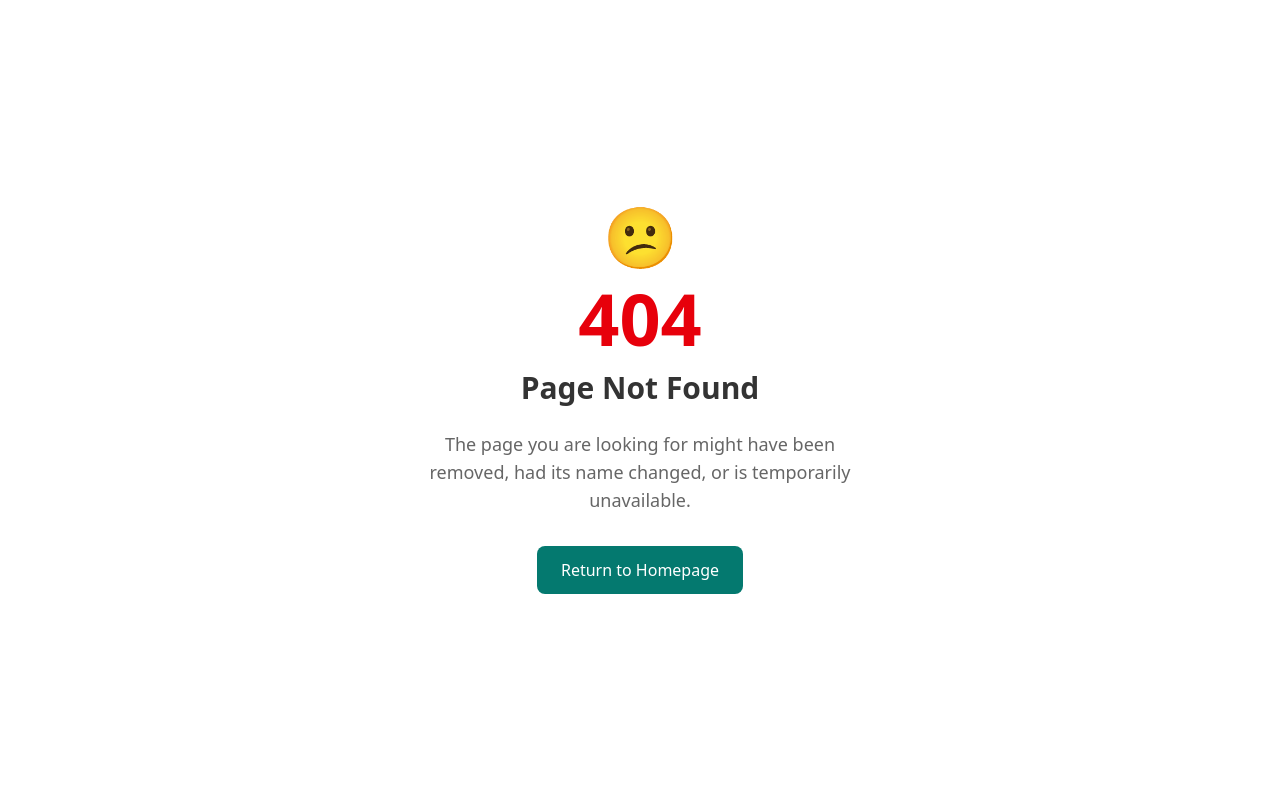
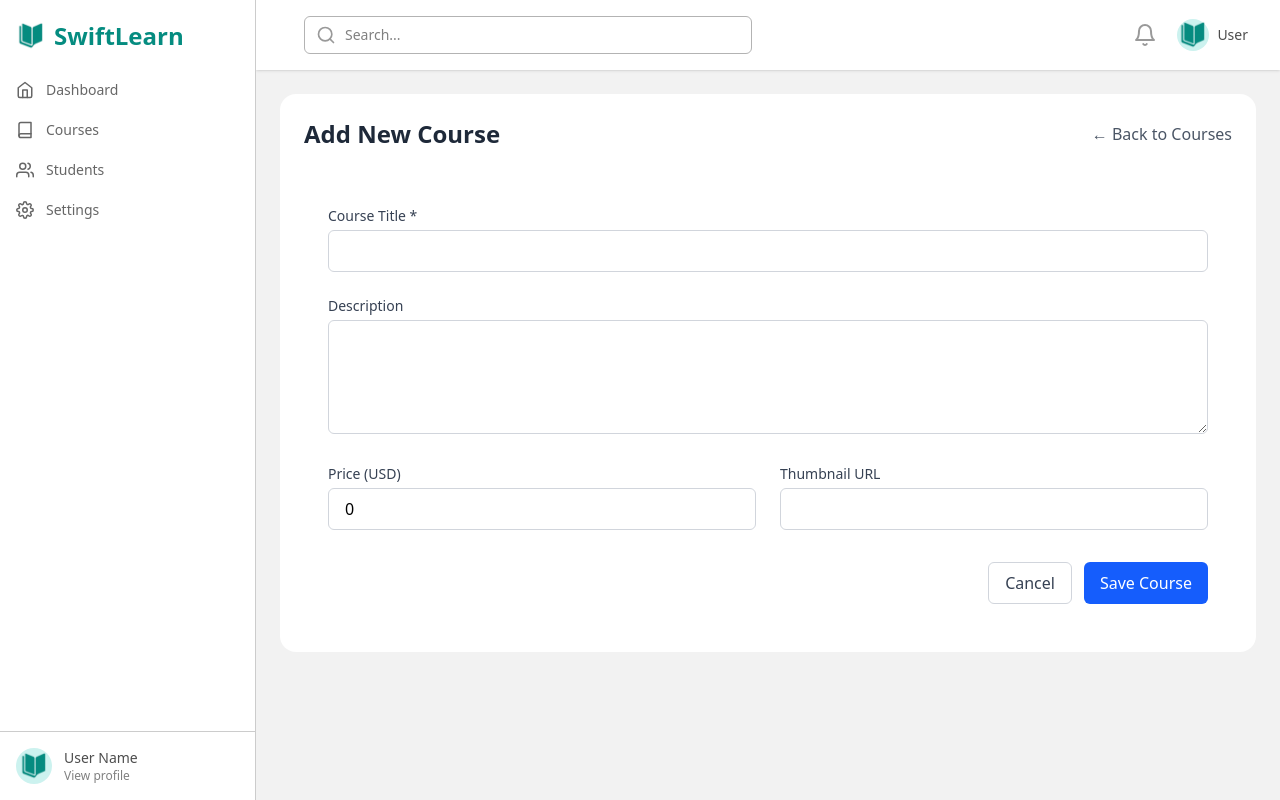
Before and after one commit to kobirul5/Swift-Learn, a Next.js app: page /dashboard/courses/create-course in a window 1280 px wide. Before the commit this address had no page. Built offline with nearby package versions, Linux system fonts and the light colour scheme; no server answers.

Commit message:
added create course page and fixed type issue in courses

```diff
--- /dev/null
+++ b/src/app/dashboard/courses/create-course/page.tsx
@@ -0,0 +1,173 @@
+'use client';
+
+import { useState } from 'react';
+import { useRouter } from 'next/navigation';
+
+
+export default function AddCoursePage() {
+  const router = useRouter();
+  const [course, setCourse] = useState({
+    title: '',
+    description: '',
+    price: 0,
+    thumbnail: '',
+  });
+  const [isSubmitting, setIsSubmitting] = useState(false);
+  const [error, setError] = useState('');
+
+  const handleSubmit = async (e: React.FormEvent) => {
+    e.preventDefault();
+    setIsSubmitting(true);
+    setError('');
+
+    try {
+      // In a real app, you would call your API here
+      const response = await fetch('/api/courses', {
+        method: 'POST',
+        headers: {
+          'Content-Type': 'application/json',
+        },
+        body: JSON.stringify(course),
+      });
+
+      if (!response.ok) {
+        throw new Error('Failed to create course');
+      }
+
+      router.push('/dashboard/courses');
+    } catch (err) {
+      setError(err instanceof Error ? err.message : 'Something went wrong');
+    } finally {
+      setIsSubmitting(false);
+    }
+  };
+
+  const handleChange = (e: React.ChangeEvent<HTMLInputElement | HTMLTextAreaElement>) => {
+    const { name, value } = e.target;
+    setCourse(prev => ({
+      ...prev,
+      [name]: name === 'price' ? Number(value) : value,
+    }));
+  };
+
+  return (
+    <div className="p-6 bg-white  mx-auto rounded-2xl">
+      <div className="flex justify-between items-center mb-8">
+        <h1 className="text-2xl font-bold text-gray-800">Add New Course</h1>
+        <button
+          onClick={() => router.back()}
+          className="text-gray-600 hover:text-gray-800"
+        >
+          ← Back to Courses
+        </button>
+      </div>
+
+      <form onSubmit={handleSubmit} className=" p-6">
+        {error && (
+          <div className="mb-4 p-3 bg-red-100 text-red-700 rounded-md">
+            {error}
+          </div>
+        )}
+
+        <div className="grid grid-cols-1 gap-6">
+          <div>
+            <label htmlFor="title" className="block text-sm font-medium text-gray-700 mb-1">
+              Course Title *
+            </label>
+            <input
+              type="text"
+              id="title"
+              name="title"
+              value={course.title}
+              onChange={handleChange}
+              required
+              className="w-full px-4 py-2 border border-gray-300 rounded-md focus:ring-blue-500 focus:border-blue-500"
+            />
+          </div>
+
+          <div>
+            <label htmlFor="description" className="block text-sm font-medium text-gray-700 mb-1">
+              Description
+            </label>
+            <textarea
+              id="description"
+              name="description"
+              value={course.description}
+              onChange={handleChange}
+              rows={4}
+              className="w-full px-4 py-2 border border-gray-300 rounded-md focus:ring-blue-500 focus:border-blue-500"
+            />
+          </div>
+
+          <div className="grid grid-cols-1 md:grid-cols-2 gap-6">
+            <div>
+              <label htmlFor="price" className="block text-sm font-medium text-gray-700 mb-1">
+                Price (USD)
+              </label>
+              <input
+                type="number"
+                id="price"
+                name="price"
+                value={course.price}
+                onChange={handleChange}
+                min="0"
+                step="0.01"
+                className="w-full px-4 py-2 border border-gray-300 rounded-md focus:ring-blue-500 focus:border-blue-500"
+              />
+            </div>
+
+            <div>
+              <label htmlFor="thumbnail" className="block text-sm font-medium text-gray-700 mb-1">
+                Thumbnail URL
+              </label>
+              <input
+                type="url"
+                id="thumbnail"
+                name="thumbnail"
+                value={course.thumbnail}
+                onChange={handleChange}
+                className="w-full px-4 py-2 border border-gray-300 rounded-md focus:ring-blue-500 focus:border-blue-500"
+              />
+            </div>
+          </div>
+
+          {/* Image preview */}
+          {course.thumbnail && (
+            <div>
+              <label className="block text-sm font-medium text-gray-700 mb-1">
+                Thumbnail Preview
+              </label>
+              <div className="w-full  bg-gray-100 rounded-md overflow-hidden">
+                <img
+                  src={course.thumbnail}
+                  alt="Course thumbnail preview"
+                  className="w-full h-full object-cover"
+                  onError={(e) => {
+                    (e.target as HTMLImageElement).style.display = 'none';
+                  }}
+                />
+              </div>
+            </div>
+          )}
+        </div>
+
+        <div className="mt-8 flex justify-end space-x-3">
+          <button
+            type="button"
+            onClick={() => router.back()}
+            className="px-4 py-2 border border-gray-300 rounded-md text-gray-700 hover:bg-gray-50"
+          >
+            Cancel
+          </button>
+          <button
+            type="submit"
+            disabled={isSubmitting}
+            className={`px-4 py-2 rounded-md text-white ${isSubmitting ? 'bg-blue-400' : 'bg-blue-600 hover:bg-blue-700'}`}
+          >
+            {isSubmitting ? 'Saving...' : 'Save Course'}
+          </button>
+        </div>
+      </form>
+    </div>
+  );
+}
--- a/src/app/dashboard/courses/page.tsx
+++ b/src/app/dashboard/courses/page.tsx
@@ -30,7 +30,7 @@ const Courses = () => {
             <option>Archived</option>
           </select>
           <div>
-            <Link href='/dashboard/course/createCourse' className='btn' > Add Course</Link>
+            <Link href='/dashboard/courses/create-course' className='btn' > Add Course</Link>
           </div>
         </div>
       </div>
--- a/src/type/course.interface.ts
+++ b/src/type/course.interface.ts
@@ -10,6 +10,7 @@
 // }
 
 export interface ICourse {
+  _id:string
   title: string;
   description?: string;
   price?: number;
```
Also changed, not shown: src/app/courses/page.tsx (+16 -1 lines).
